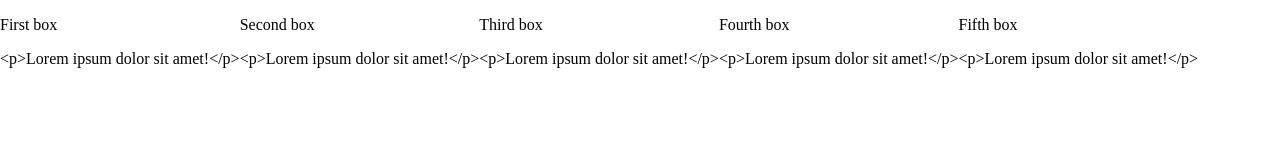
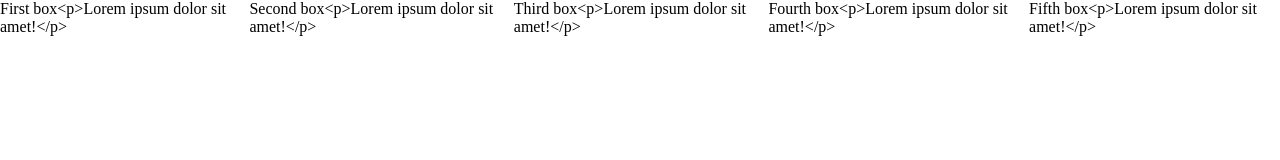
Before and after one commit to Kolumbryna22/Struktury_danych, a website: page index.html in a window 1280 px wide. Drawn offline with Linux system fonts and the light colour scheme.

Commit message:
Update script

```diff
--- a/js/script.js
+++ b/js/script.js
@@ -34,26 +34,26 @@
         },
     ];
 
+    function addElement(text) {
+        return document.createElement("p").appendChild(document.createTextNode(text));
+    }
+
     function showData() {
-        var n = data.length;
         var i;
         var div = [];
-        var title = [];
-        var content = [];
+        var title;
+        var content;
         var element = document.getElementById("dataContent");
 
-        for(i = 0; i < n; i++) {
+        for(i = 0; i < data.length; i++) {
             div[i] = document.createElement("div");
             div[i].setAttribute("id", data[i].id);
 
-            title[i] = document.createElement("p");
-            title[i].appendChild(document.createTextNode(data[i].title));
+            title = addElement(data[i].title);
+            content = addElement(data[i].content);
 
-            content[i] = document.createElement("p");
-            content[i].appendChild(document.createTextNode(data[i].content));
-
-            div[i].appendChild(title[i]);
-            div[i].appendChild(content[i]);
+            div[i].appendChild(title);
+            div[i].appendChild(content);
 
             element.appendChild(div[i]);
         }
--- a/sass/components/_data-content.scss
+++ b/sass/components/_data-content.scss
@@ -1,4 +1,5 @@
 .data-content {
     display: flex;
     width: 100%;
+    flex-wrap: wrap;
 }
```
